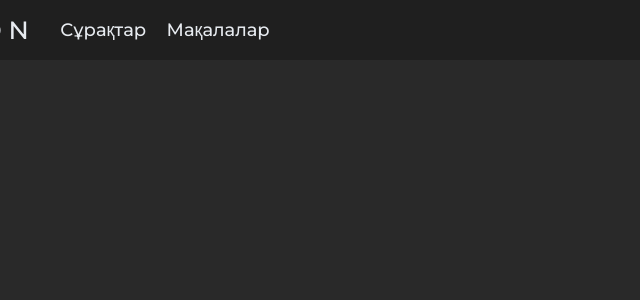
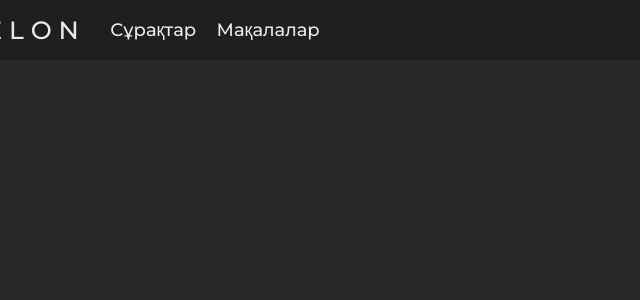
Before and after one commit to DeFida/Chicken-beta, a Flask app: page / in a window 1280 px wide; the page is wider, and only the part inside the window is pictured. Shown: the top 300 px of that part, without its empty margins (0-640 px from the left). Run offline with Flask 2, Linux system fonts and the light colour scheme.

Commit message:
nothing big

```diff
--- a/static/styles/style.css
+++ b/static/styles/style.css
@@ -120,7 +120,7 @@ background: #1f1f1f;
     position: relative;
     display: flex;
     justify-content: space-between;
-    min-width: 1600px;
+    min-width: 1500px;
     align-items: center;
     height: auto;
 }
```
